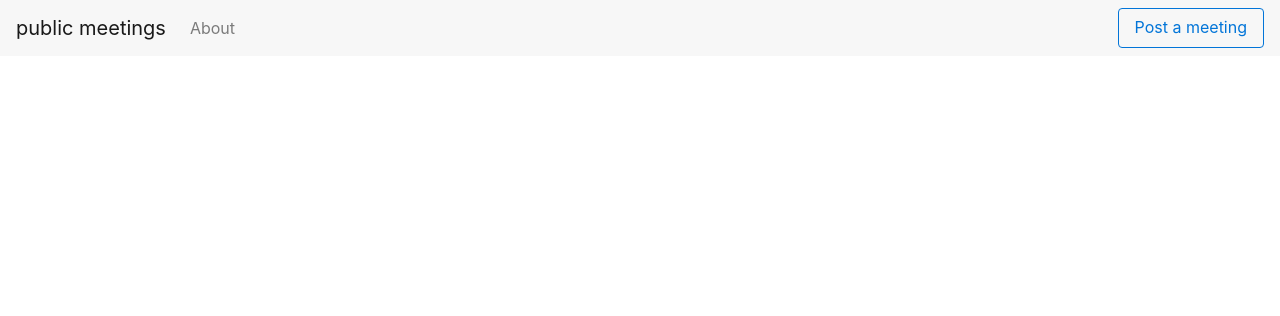
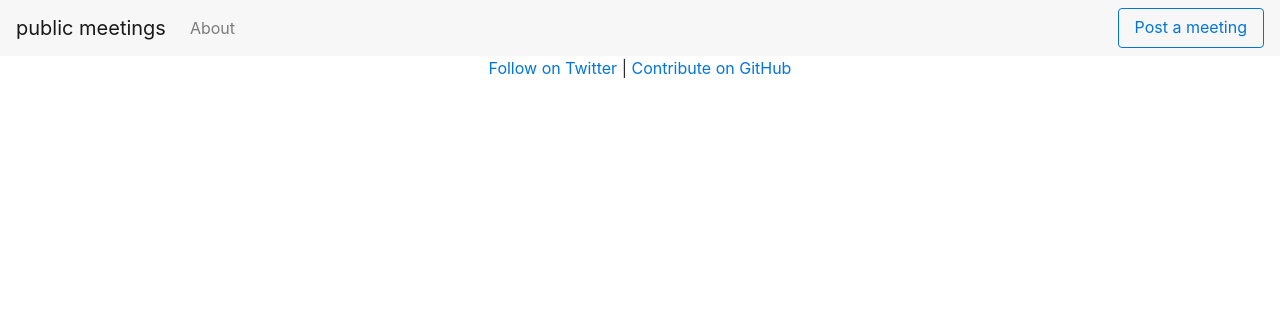
Before and after one commit to publicmeetings/app-django, a Django app: template templates/base.html in a window 1280 px wide. Shown: the top 316 px of the page. Run offline with Django 3.2, Linux system fonts and the light colour scheme; the template is opened without the code that fills it, so the values that code supplies are empty; parts of the project's set-up code (start-up, migrations or seed data) failed here and were passed over; some libraries are stand-ins or nearby versions.

Commit message:
link medium, twitter, github

```diff
--- a/templates/base.html
+++ b/templates/base.html
@@ -23,7 +23,7 @@
 
         <ul class="navbar-nav mr-auto">
           <li class="nav-item">
-            <a class="nav-link" href="#">About</a>
+            <a class="nav-link" href="https://medium.com/@publicmeetings" target="_blank">About</a>
           </li>
         </ul>
         <a href="{% url 'meeting-new' %}" class="btn btn-outline-primary hidden-md-down">Post a meeting</a>
@@ -46,5 +46,10 @@
     <script src="https://maxcdn.bootstrapcdn.com/bootstrap/4.0.0-alpha.6/js/bootstrap.min.js" integrity="sha384-vBWWzlZJ8ea9aCX4pEW3rVHjgjt7zpkNpZk+02D9phzyeVkE+jo0ieGizqPLForn" crossorigin="anonymous"></script>
 
     {% block footer %}{% endblock %}
+
+    <p class="text-center">
+      <a href="https://twitter.com/public_meetings" target="_blank">Follow on Twitter</a>
+      | <a href="https://github.com/publicmeetings" target="_blank">Contribute on GitHub</a>
+    </p>
   </body>
 </html>
```
